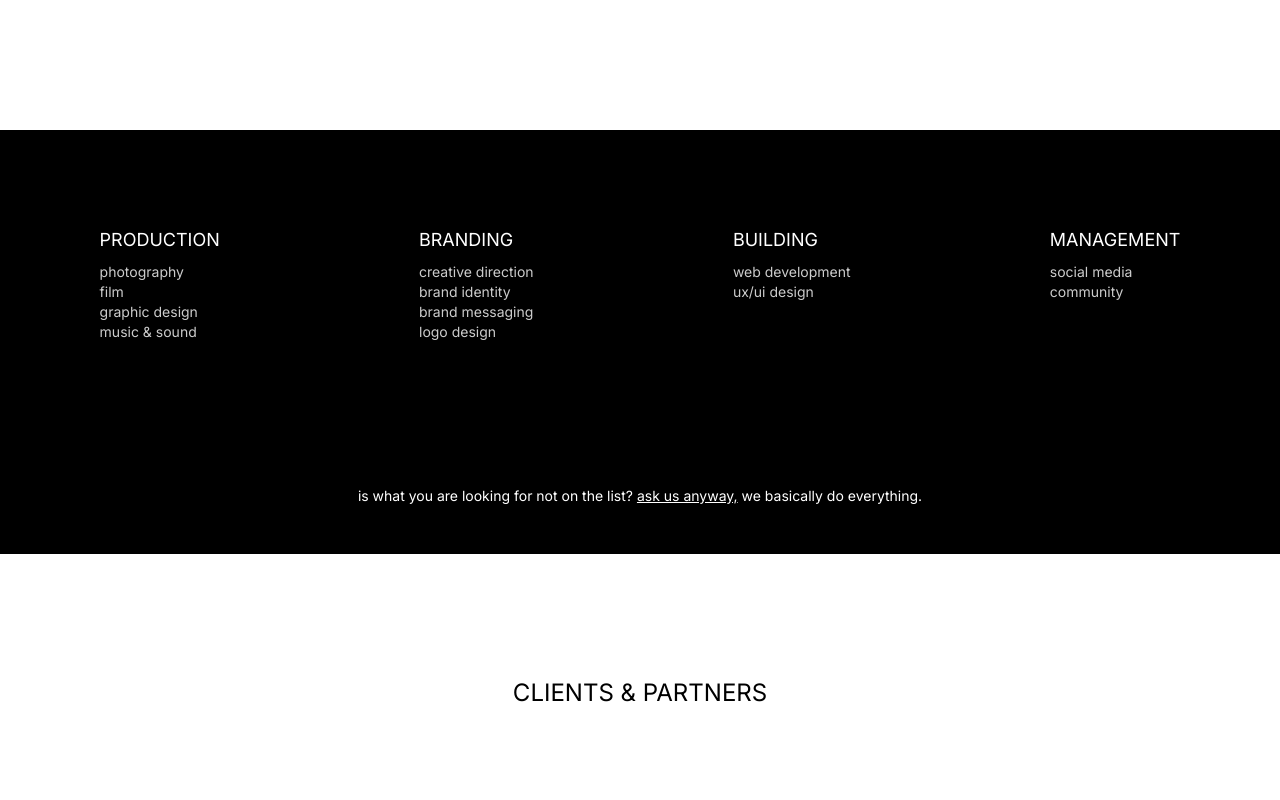
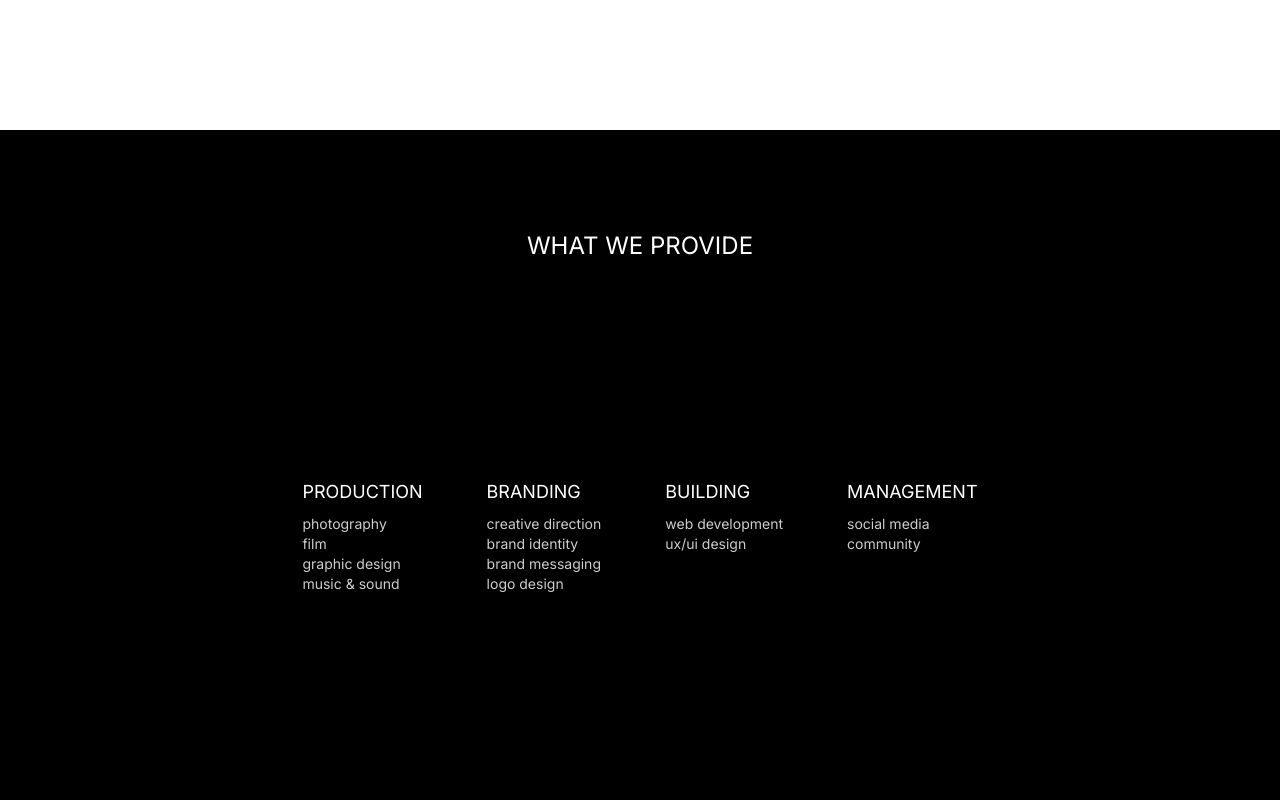
Before and after one commit to allanheremi/ozpeagency, a Next.js app: page / in a window 1280 px wide. Shown: the part 1620-2420 px from the top of the page. Built offline with nearby package versions, Linux system fonts and the light colour scheme.

Commit message:
Style: fix: aboutsection sizing + positioning

```diff
--- a/src/app/components/AboutSection.tsx
+++ b/src/app/components/AboutSection.tsx
@@ -42,14 +42,15 @@ const AboutSection = () => {
     <>
       {!isMobile && (
         <>
-          <section>
-            <div className="max-w-screen text-center md:flex md:flex-row md:justify-around md:py-20">
+          <section className="h-screen flex items-center flex-col justify-around">
+            <h1 className="text-2xl">WHAT WE PROVIDE</h1>
+            <div className="max-w-screen flex flex-row justify-between text-center gap-8">
               <About content={aboutContentOne} />
               <About content={aboutContentTwo} />
               <About content={aboutContentThree} />
               <About content={aboutContentFour} />
             </div>
-            <div className="flex justify-center p-12 text-sm">
+            <div className="flex justify-center text-sm">
               <p>
                 is what you are looking for not on the list?{" "}
                 <Link href={"/contact"} className="underline">
@@ -65,7 +66,7 @@ const AboutSection = () => {
       {isMobile && (
         <>
           <section className="h-screen">
-            <div className="max-w-screen text-center h-[80vh] flex justify-center flex-col gap-y-12">
+            <div className="max-w-screen flex h-[80vh] flex-col justify-center gap-y-12 text-center">
               <div className="flex justify-around">
                 <About content={aboutContentOne} />
                 <About content={aboutContentTwo} />
```
